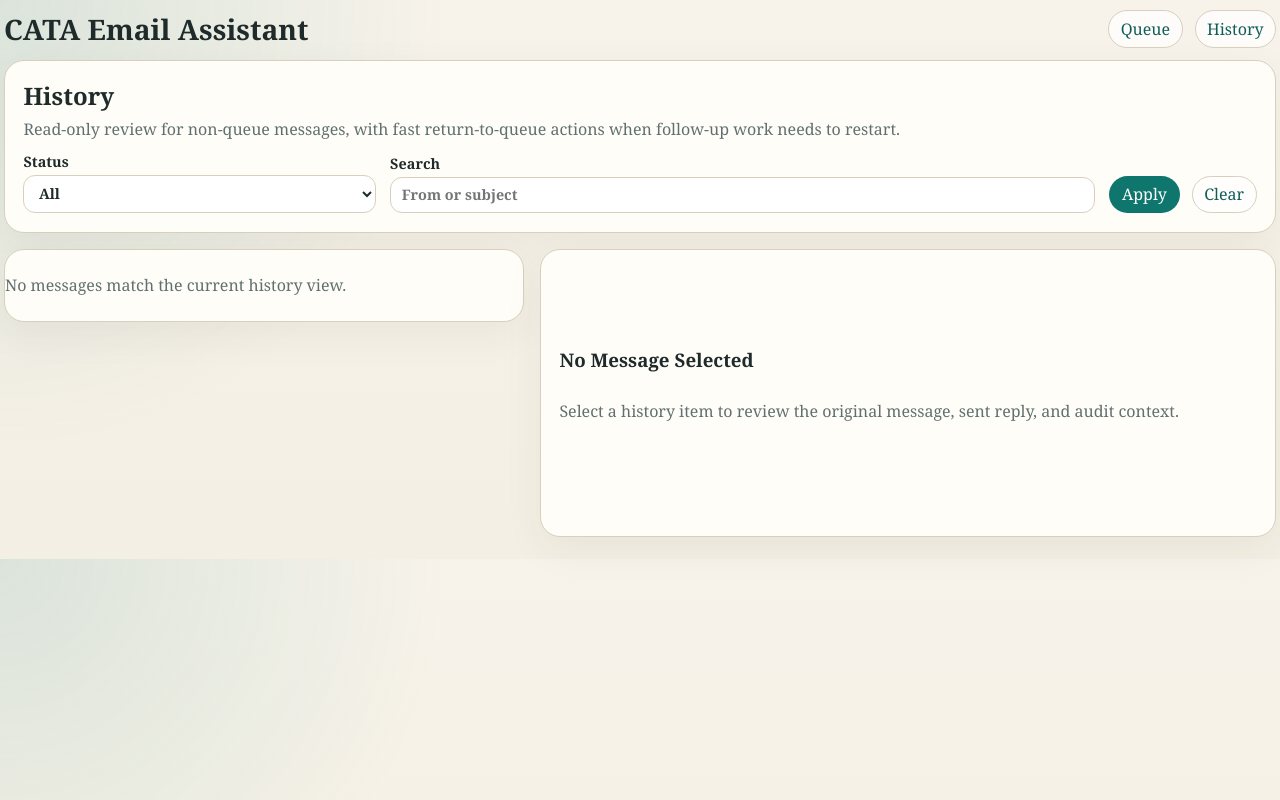
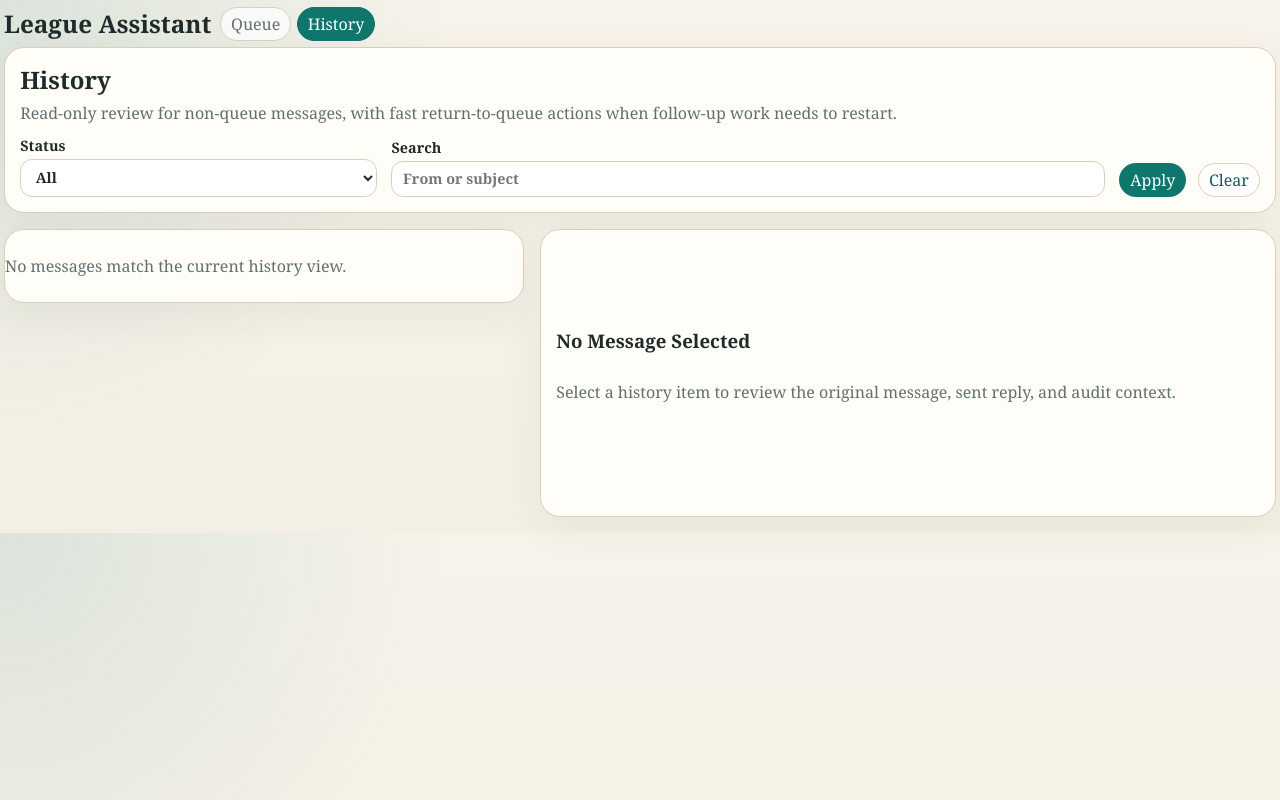
Before and after one commit to williamherridge/cata-email-assistant, a FastAPI app: page /history in a window 1280 px wide. Run offline with FastAPI, Linux system fonts and the light colour scheme; data comes from the database, SQL or seed files in the repository; data that the repository does not hold is empty.

Commit message:
Tighten workbench layout and update handoff

```diff
--- a/src/admin_portal/main.py
+++ b/src/admin_portal/main.py
@@ -1,4 +1,4 @@
-"""FastAPI entrypoint for the CATA admin portal."""
+"""FastAPI entrypoint for the League Assistant admin portal."""
 
 from __future__ import annotations
 
@@ -75,7 +75,7 @@ async def lifespan(_: FastAPI):
     yield
 
 
-app = FastAPI(title="CATA Email Assistant", lifespan=lifespan)
+app = FastAPI(title="League Assistant", lifespan=lifespan)
 PAGE_ERROR_MESSAGES = {
     "history_load_failed": "History could not be fully loaded. The app stayed online, but some data could not be read.",
     "mailbox_poll_failed": "Polling did not complete. The app stayed online, but Gmail or stored data returned an unexpected error.",
--- a/src/admin_portal/templates/base.html
+++ b/src/admin_portal/templates/base.html
@@ -3,7 +3,7 @@
   <head>
     <meta charset="utf-8" />
     <meta name="viewport" content="width=device-width, initial-scale=1" />
-    <title>{% block title %}CATA Email Assistant{% endblock %}</title>
+    <title>{% block title %}League Assistant{% endblock %}</title>
     <style>
       :root {
         --bg: #f4efe4;
@@ -36,20 +36,27 @@
       .shell {
         width: min(2400px, calc(100% - 0.5rem));
         margin: 0 auto;
-        padding: 0.65rem 0 1.4rem;
+        padding: 0.45rem 0 1rem;
       }
 
       .hero {
         display: flex;
         justify-content: space-between;
-        gap: 1rem;
+        gap: 0.75rem;
         align-items: center;
-        margin-bottom: 0.75rem;
+        margin-bottom: 0.35rem;
+      }
+
+      .hero-brand {
+        display: flex;
+        align-items: center;
+        gap: 0.55rem;
+        min-width: 0;
       }
 
       .hero-nav {
         display: flex;
-        gap: 0.75rem;
+        gap: 0.35rem;
         align-items: center;
         flex-wrap: wrap;
       }
@@ -58,10 +65,31 @@
         text-decoration: none;
       }
 
+      .hero-link {
+        border-color: transparent;
+        background: transparent;
+        color: var(--muted);
+      }
+
+      .hero-link.active {
+        background: var(--accent);
+        border-color: var(--accent);
+        color: white;
+      }
+
       .hero h1 {
         margin: 0;
-        font-size: clamp(1.55rem, 2.2vw, 2.3rem);
+        font-size: clamp(1.35rem, 1.9vw, 1.85rem);
         line-height: 1;
+      }
+
+      .hero-tools {
+        display: flex;
+        align-items: center;
+        justify-content: end;
+        gap: 0.35rem;
+        flex-wrap: wrap;
+        min-width: 0;
       }
 
       .grid {
@@ -77,7 +105,7 @@
         background: color-mix(in srgb, var(--panel) 96%, white 4%);
         border: 1px solid var(--line);
         border-radius: 20px;
-        padding: 1.15rem;
+        padding: 0.95rem;
         box-shadow: 0 12px 40px rgba(49, 43, 30, 0.06);
       }
 
@@ -192,21 +241,21 @@
         display: flex;
         align-items: center;
         justify-content: end;
-        gap: 0.45rem;
+        gap: 0.35rem;
         flex-wrap: wrap;
         text-align: right;
-        font-size: 0.95rem;
+        font-size: 0.9rem;
       }
 
       .workbench-layout {
         display: grid;
         grid-template-columns: minmax(520px, 640px) minmax(0, 1fr);
-        gap: 1rem;
+        gap: 0.8rem;
         align-items: start;
       }
 
       .workbench-stack {
-        gap: 0.55rem;
+        gap: 0.45rem;
       }
 
       .queue-panel {
@@ -214,16 +263,11 @@
         overflow: hidden;
         display: flex;
         flex-direction: column;
-        max-height: calc(100vh - 10.5rem);
-      }
-
-      .queue-header-panel {
-        padding-top: 0.7rem;
-        padding-bottom: 0.7rem;
+        max-height: calc(100vh - 8.75rem);
       }
 
       .queue-filter-form {
-        margin-bottom: 0.65rem;
+        margin-bottom: 0.45rem;
       }
 
       .queue-filter-grid {
@@ -456,7 +500,7 @@
         display: inline-flex;
         align-items: center;
         justify-content: center;
-        padding: 0.42rem 0.72rem;
+        padding: 0.32rem 0.62rem;
         border-radius: 999px;
         border: 1px solid var(--line);
         background: rgba(255, 255, 255, 0.75);
@@ -574,7 +618,7 @@
       button {
         border: 0;
         border-radius: 999px;
-        padding: 0.48rem 0.8rem;
+        padding: 0.34rem 0.68rem;
         background: var(--accent);
         color: white;
         font: inherit;
@@ -881,11 +923,22 @@
   <body>
     <main class="shell">
       <section class="hero">
-        <div><h1>CATA Email Assistant</h1></div>
-        <nav class="hero-nav" aria-label="Primary">
-          <a href="/queue" class="link-button">Queue</a>
-          <a href="/history" class="link-button">History</a>
-        </nav>
+        <div class="hero-brand">
+          <h1>League Assistant</h1>
+          <nav class="hero-nav" aria-label="Primary">
+            <a
+              href="/queue"
+              class="link-button hero-link {% if request.url.path == '/queue' or request.url.path == '/' or request.url.path.startswith('/messages/') %}active{% endif %}"
+            >Queue</a>
+            <a
+              href="/history"
+              class="link-button hero-link {% if request.url.path.startswith('/history') %}active{% endif %}"
+            >History</a>
+          </nav>
+        </div>
+        <div class="hero-tools">
+          {% block hero_tools %}{% endblock %}
+        </div>
       </section>
       {% block content %}{% endblock %}
     </main>
--- a/src/admin_portal/templates/error.html
+++ b/src/admin_portal/templates/error.html
@@ -1,6 +1,6 @@
 {% extends "base.html" %}
 
-{% block title %}Application Error | CATA Email Assistant{% endblock %}
+{% block title %}Application Error | League Assistant{% endblock %}
 
 {% block content %}
   <section class="panel" style="max-width: 56rem; margin: 0 auto;">
--- a/src/admin_portal/templates/history.html
+++ b/src/admin_portal/templates/history.html
@@ -1,6 +1,6 @@
 {% extends "base.html" %}
 
-{% block title %}History | CATA Email Assistant{% endblock %}
+{% block title %}History | League Assistant{% endblock %}
 
 {% block content %}
   <section class="panel" style="margin-bottom: 1rem;">
--- a/src/admin_portal/templates/message_detail.html
+++ b/src/admin_portal/templates/message_detail.html
@@ -1,6 +1,6 @@
 {% extends "base.html" %}
 
-{% block title %}Message Detail | CATA Email Assistant{% endblock %}
+{% block title %}Message Detail | League Assistant{% endblock %}
 
 {% block content %}
   <section class="grid" style="gap: 1rem;">
@@ -76,6 +76,7 @@
         </label>
 
         <label class="checkbox-row">
+          <input type="hidden" name="informational_only" value="0" />
           <input type="checkbox" name="informational_only" value="1" {% if message.informational_only %}checked{% endif %} />
           Informational only
         </label>
@@ -101,7 +102,7 @@
         </label>
 
         <div class="button-row">
-          <button type="submit">Save Review</button>
+          <button type="submit">Save</button>
         </div>
       </form>
 
--- a/src/admin_portal/templates/poll_runs.html
+++ b/src/admin_portal/templates/poll_runs.html
@@ -1,6 +1,6 @@
 {% extends "base.html" %}
 
-{% block title %}Poll Runs | CATA Email Assistant{% endblock %}
+{% block title %}Poll Runs | League Assistant{% endblock %}
 
 {% block content %}
   <section class="panel">
```
Also changed, not shown: other parts of src/admin_portal/templates/base.html (+46 -27 lines), docs/session_handoff.md (+30 -3 lines), src/admin_portal/templates/partials/queue_workbench.html (+28 -30 lines), src/admin_portal/templates/queue.html (+5 -13 lines), src/workflow/polling.py (+15 -10 lines), tests/integration/test_admin_portal.py (+1 -1 lines).
